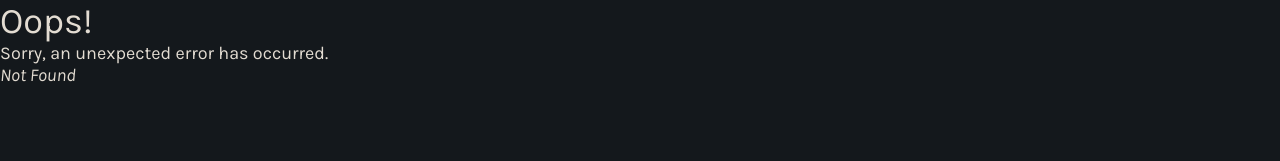
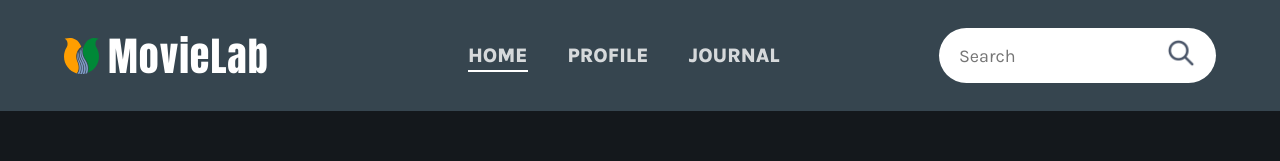
Before and after one commit to Ldiiar/my-mlApp, a React (Vite) app: page /home in a window 1280 px wide. Before the commit this address had no page. Shown: the top 161 px of the page. Built offline with nearby package versions, Linux system fonts and the light colour scheme; no server answers; a web font is replaced by a local one.

Commit message:
Updated header

```diff
--- a/src/App.jsx
+++ b/src/App.jsx
@@ -18,17 +18,19 @@ import LikesPage from './components/LikesPage';
 
 export default function App() {
 	const burgerMenu = useSelector((state) => state.burgerMenu.isBurgerMenuOpen)
+	const [currPage, setCurrPage] = useState('home')
+
 
 
 	const router = createBrowserRouter([
 		{
 			path: "/",
-			element: <Header />,
+			element: <Header currPage={currPage} setCurrPage={setCurrPage}/>,
 			errorElement: <PageNotFound />,
 			children: [
 				{
-					path: "/",
-					element: <Home />,
+					path: "/home",
+					element: <Home setCurrPage={setCurrPage}/>,
 				},
 				{
 					path: "/movie/:id",
@@ -52,7 +54,7 @@ export default function App() {
 				},
 				{
 					path: "/profile",
-					element: <ProfilePage />,
+					element: <ProfilePage setCurrPage={setCurrPage}/>,
 				},
 				{
 					path: "/profile/watchlist",
--- a/src/components/Header.jsx
+++ b/src/components/Header.jsx
@@ -1,4 +1,4 @@
-import React from "react";
+import React, { useState } from "react";
 import { Link, Outlet } from "react-router-dom";
 import DeckSearchBar from "./SearchBar/DeckSearchBar";
 import gun from "../assets/logo-main2.svg";
@@ -6,6 +6,7 @@ import { useDispatch, useSelector } from "react-redux";
 import {toggleBurgerMenu} from '../features/Movies/burgerSlice'
 
 function Header() {
+	const url = window.location.href;
 	const dispatch = useDispatch();
 	const burgerMenu = useSelector((state) => state.burgerMenu.isBurgerMenuOpen)
 
@@ -14,7 +15,7 @@ function Header() {
 			<header>
 				<div className="container container-flex">
 					<div className="site-title">
-						<Link to="/">
+						<Link to="/home">
 							<div className="main-logo">
 								<img src={gun} alt="" />
 								<span>MovieLab</span>
@@ -23,9 +24,9 @@ function Header() {
 					</div>
 					<nav>
 						<ul className={burgerMenu ? "burger-active" : ""}>
-							<li className='current-page' ><Link to='/'>HOME</Link>
+							<li className={ url.includes('home') ? 'current-page': ''}><Link to='/home'>HOME</Link>
 							</li>
-							<li > <Link to='/profile'> PROFILE </Link>
+							<li className={ url.includes('profile') ? 'current-page': ''}> <Link to='/profile'> PROFILE </Link>
 							</li>
 							<li><a href="#"> JOURNAL </a>
 							</li>
--- a/src/components/Home.jsx
+++ b/src/components/Home.jsx
@@ -9,6 +9,7 @@ import {
 import MobSearchBar from  "./SearchBar/MobSearchBar";
 
 const Home = (props) => {
+	props.setCurrPage('home')
 	const [inputValue, setInputValue] = React.useState("");
 	const handleInputChange = (event) => {
 		setInputValue(event.target.value);
--- a/src/components/ProfilePage.jsx
+++ b/src/components/ProfilePage.jsx
@@ -3,6 +3,7 @@ import { useSelector } from 'react-redux'
 import { Link } from 'react-router-dom'
 
 export default function ProfilePage(props) {
+    props.setCurrPage('profile')
     const quantityWatchlist = useSelector((state) => state.detailsPage.quantityWatchlist)
     const quantityLikes = useSelector((state) => state.detailsPage.quantityLikes)
 
```
